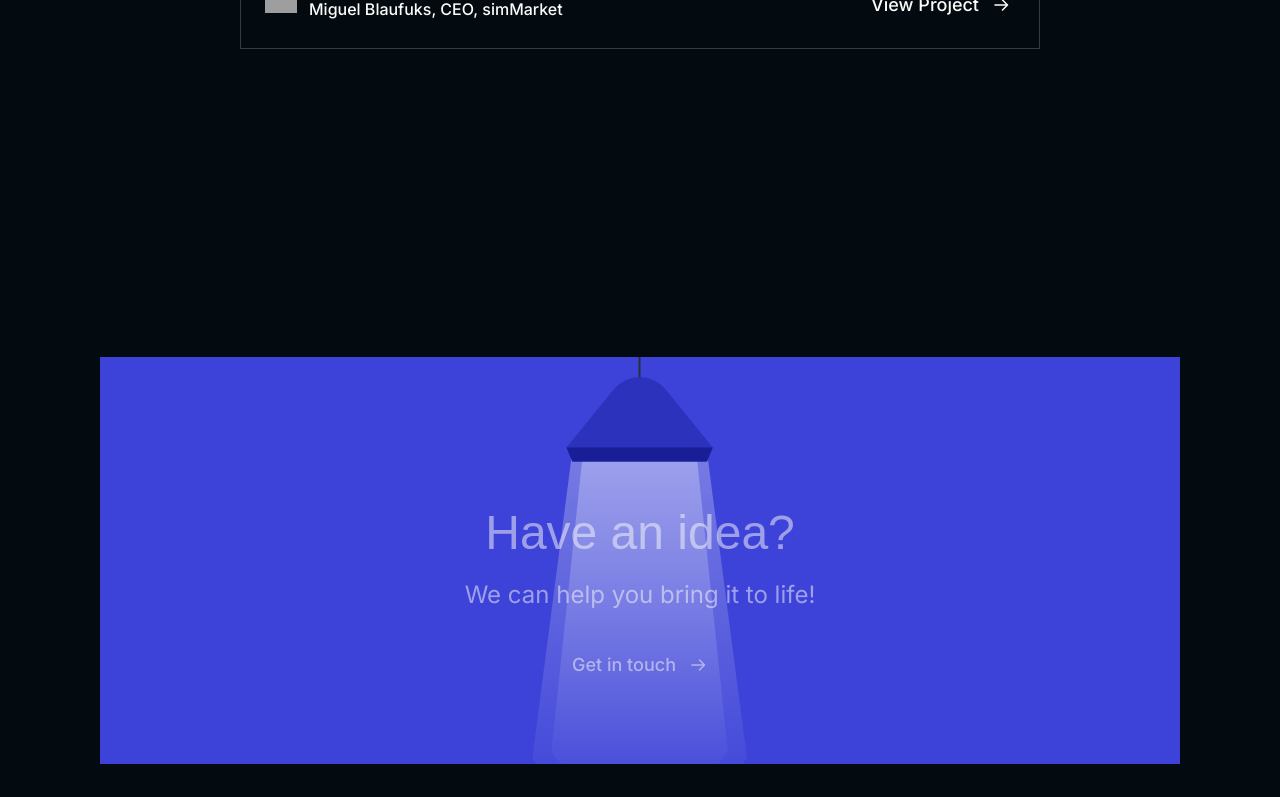
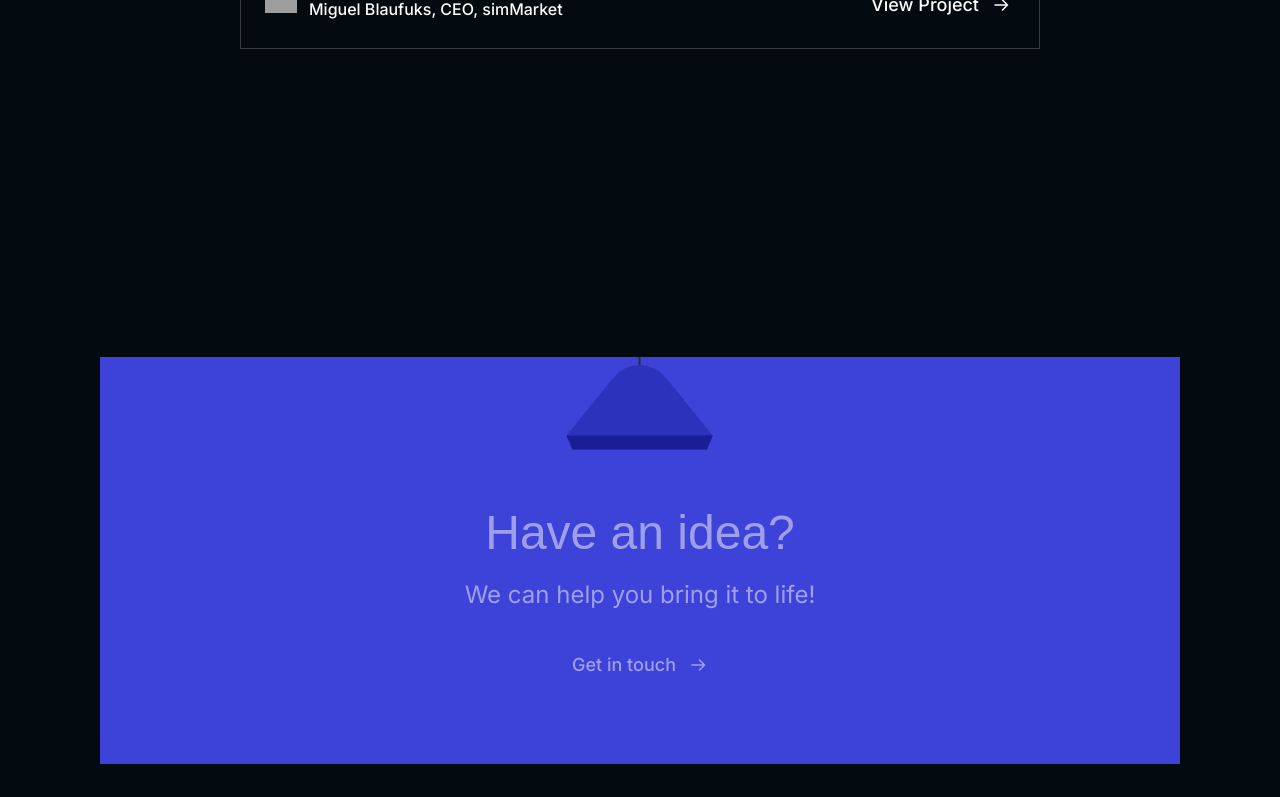
Before and after one commit to SaqibSyed1014/Fahad-Portfolio-Site, a React (Create React App) app: page / in a window 1280 px wide. Shown: the part 3206-4003 px from the top of the page. Built offline with nearby package versions, Linux system fonts and the light colour scheme; grey boxes are pictures that could not be loaded; a small style sheet from the web is missing.

Commit message:
contact banner lamp animation

```diff
--- a/src/assets/css/custom.css
+++ b/src/assets/css/custom.css
@@ -165,7 +165,22 @@ input:checked + div svg {
 .hamburger-toggle.toggle-open .hamburger-bar:nth-child(3){
     @apply transform -rotate-45
 }
+@keyframes barAnimation {
+    from {
+        width: 0%;
+    }
+    to {
+        width: 100%;
+    }
+}
 
+.animate-bar {
+    animation: barAnimation 4s linear;
+}
+
+.smooth-transition{
+    @apply transition-all duration-700 ease-in-out
+}
 
 /* Process Page CSS */
 .process-page .process-title{
--- a/src/components/page/ContactUsBanner.tsx
+++ b/src/components/page/ContactUsBanner.tsx
@@ -1,18 +1,49 @@
 import {Link} from "react-router-dom";
+import {useEffect} from "react";
 
 export default function ContactUsBanner() {
+    useEffect(() => {
+        const leftSide = document.getElementById('leftSide');
+        const rightSide = document.getElementById('rightSide');
+        const lampHead = document.getElementById('lampHead');
+        const bannerContent = document.getElementById('bannerContent');
+        const handleMouseMove = (side :string) => {
+            if (lampHead && side === 'left') {
+                lampHead.style.transform = 'matrix(0.95, 0.25, -0.25, 0.95, 12.70, -26.53)';
+            }
+            else if (lampHead && side === 'right') {
+                lampHead.style.transform = 'matrix(0.95, -0.25, 0.25, 0.95, -5.40, 28.92)';
+            }
+        }
+        const resetLampPosition = () => {
+            if (lampHead) {
+                lampHead.style.transform = 'matrix(1, 0, 0, 1, 0, 0)';
+            }
+        }
+
+        if (leftSide && rightSide && bannerContent) {
+            leftSide.addEventListener('mouseenter', () => handleMouseMove('left'));
+            leftSide.addEventListener('mouseleave', () => resetLampPosition());
+            rightSide.addEventListener('mouseenter', () => handleMouseMove('right'));
+            rightSide.addEventListener('mouseleave', () => resetLampPosition());
+            bannerContent.addEventListener('mouseleave', () => resetLampPosition());
+        }
+
+        // return () => {
+        //     window.removeEventListener('mouseenter', handleMouseMove);
+        // };
+    }, []);
     return (
         <div className="pt-14 md:pt-20 xl:pt-40">
             <section className="container overflow-hidden">
                 <div className="w-full bg-primary relative group">
-                    <div className="absolute left-1/2 -translate-x-1/2">
-                        <svg overflow="visible" width="215" height="470" viewBox="0 0 215 470" fill="none"
-                             xmlns="http://www.w3.org/2000/svg" className="styles_contact-us-section__lamps__nIL0k">
-                            <g className="js-svg-lamps" data-svg-origin="107.13300323486328 148.5"
+                    <div className="absolute left-1/2 -translate-x-1/2 top-[-3%] group-hover:top-0 smooth-transition">
+                        <svg overflow="visible" width="215" height="470" viewBox="0 0 215 470" fill="none" xmlns="http://www.w3.org/2000/svg">
+                            <g className="js-svg-lamps " data-svg-origin="107.13300323486328 148.5"
                                transform="matrix(1,0,0,1,0,-15)">
                                 <path d="M108-178h-2V62h2v-240z" fill="#263238"></path>
-                                <g className="js-svg-lamps-object">
-                                    <g className="js-svg-lamps-light">
+                                <g id="lampHead" className="js-svg-lamps-object smooth-transition">
+                                    <g className="opacity-0 group-hover:opacity-60 smooth-transition">
                                         <path opacity="0.3"
                                               d="M195.33 409.076s-23.031 44.971-88.18 44.971c-65.15 0-88.198-44.971-88.198-44.971l32.885-311.71h110.608l32.885 311.71z"
                                               fill="url(#paint0_linear_37_2290)"></path>
@@ -34,19 +65,21 @@ export default function ContactUsBanner() {
                             <defs>
                                 <linearGradient id="paint0_linear_37_2290" x1="107.141" y1="97.366" x2="107.141"
                                                 y2="454.047" gradientUnits="userSpaceOnUse">
-                                    <stop stop-color="#fff"></stop>
-                                    <stop offset="1" stop-color="#fff" stop-opacity="0"></stop>
+                                    <stop stopColor="#fff"></stop>
+                                    <stop offset="1" stopColor="#fff" stopOpacity="0"></stop>
                                 </linearGradient>
                                 <linearGradient id="paint1_linear_37_2290" x1="107.133" y1="108.308" x2="107.133"
                                                 y2="475" gradientUnits="userSpaceOnUse">
                                     <stop stopColor="#fff"></stop>
-                                    <stop offset="1" stopColor="#fff" stop-opacity="0"></stop>
+                                    <stop offset="1" stopColor="#fff" stopOpacity="0"></stop>
                                 </linearGradient>
                             </defs>
                         </svg>
                     </div>
+                    <div id="leftSide" className="w-1/2 h-full absolute z-10 left-0 top-0 bg-transparent"></div>
+                    <div id="rightSide" className="w-1/2 h-full absolute z-10 right-0 top-0 bg-transparent"></div>
                     <div className="container">
-                        <div className="pt-36 pb-20 text-center max-w-[568px] mx-auto opacity-50 group-hover:opacity-100 transition-all duration-700 ease-in-out">
+                        <div id="bannerContent" className="relative z-20 pt-36 pb-20 text-center max-w-[568px] mx-auto opacity-50 group-hover:opacity-100 transition-all duration-700 ease-in-out">
                             <h3 className="text-3xl lg:text-5xl font-apercu font-medium">
                                 Have an idea?
                             </h3>
--- a/src/components/page/OurWork.tsx
+++ b/src/components/page/OurWork.tsx
@@ -5,6 +5,7 @@ import 'swiper/css';
 import 'swiper/css/effect-creative';
 import type {SwiperProps} from "swiper/swiper-react";
 import {projects} from "../../assets/utils/constants";
+import {Link} from "react-router-dom";
 
 
 export default function OurWork() {
@@ -18,8 +19,10 @@ export default function OurWork() {
     }
     function slideChanged($event :any) {
         setActiveSlide($event.activeIndex);
-        console.log(activeSlide)
     }
+
+    const autoPlayTime = 4000;
+
     return (
         <section className="py-14 md:py-20 lg:py-40">
             <div className="container">
@@ -33,7 +36,7 @@ export default function OurWork() {
                         </h3>
                     </div>
 
-                    <button className="primary-btn">View all projects</button>
+                    <Link to="showcase" className="primary-btn">View all projects</Link>
                 </div>
 
                 <div>
@@ -56,7 +59,7 @@ export default function OurWork() {
                                 }}
                                 modules={[Autoplay, EffectCreative]}
                                 autoplay={{
-                                    delay: 4000,
+                                    delay: autoPlayTime,
                                     disableOnInteraction: true
                                 }}
                                 onSlideChange={slideChanged}
@@ -77,14 +80,15 @@ export default function OurWork() {
                             <div className="flex flex-col">
                                 {projects.slice(0, 4).map((project, index) => {
                                     return (
-                                        <div onClick={() => moveToSlide(index)} className={`py-6 px-5 font-medium border-b border-[#242b31] cursor-pointer ${activeSlide === index ? 'bg-[#363B3F]/20' : '' }`}>
+                                        <button type="button" onClick={() => moveToSlide(index)} className={`relative py-6 px-5 font-medium border-b border-[#242b31] text-left cursor-pointer ${activeSlide === index ? 'bg-[#363B3F]/20' : '' }`}>
+                                           <div className={`bg-primary absolute top-0 left-0 h-px ${activeSlide === index ? 'animate-bar':''}`}></div>
                                             <h4 className="text-gray-text text-base mb-1 md:mb-2">
                                                 {project.subtitle}
                                             </h4>
                                             <h5 className="text-xl md:text-2xl">
                                                 {project.title}
                                             </h5>
-                                        </div>
+                                        </button>
                                     )
                                 })}
                             </div>
--- a/src/index.tsx
+++ b/src/index.tsx
@@ -18,8 +18,8 @@ const router = createBrowserRouter(
     createRoutesFromElements(
         <Route path="/" element={<DefaultLayout />}>
             <Route index element={<Home />} />
+            <Route path="showcase" element={<Showcase />} />
             <Route path="process" element={<Process />} />
-            <Route path="showcase" element={<Showcase />} />
             <Route path="about" element={<About />} />
             <Route path="careers" element={<Careers />} />
             <Route path="contact-us" element={<ContactUs />} />
```
